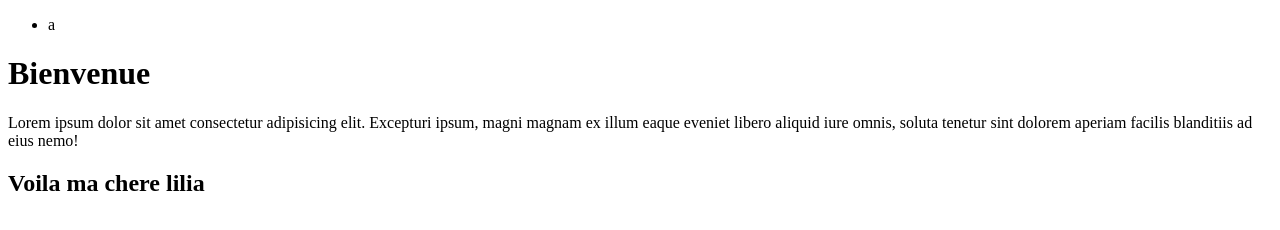
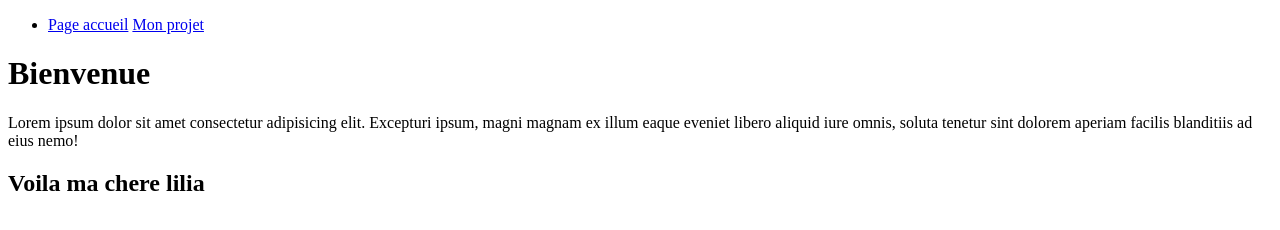
Before and after one commit to Loubna-Souiba/tp1_loubna_souiba, a plain HTML site: page index.html in a window 1280 px wide. Drawn offline with Linux system fonts and the light colour scheme.

Commit message:
ajout navigation sur projet2.html

```diff
--- a/index.html
+++ b/index.html
@@ -10,7 +10,8 @@
         <nav>
             <ul>
                 <li>
-                    a
+                    <a href="index.html"> Page accueil</a>
+                    <a href="projet2.html"> Mon projet</a>
                 </li>
             </ul>
         </nav>
```
